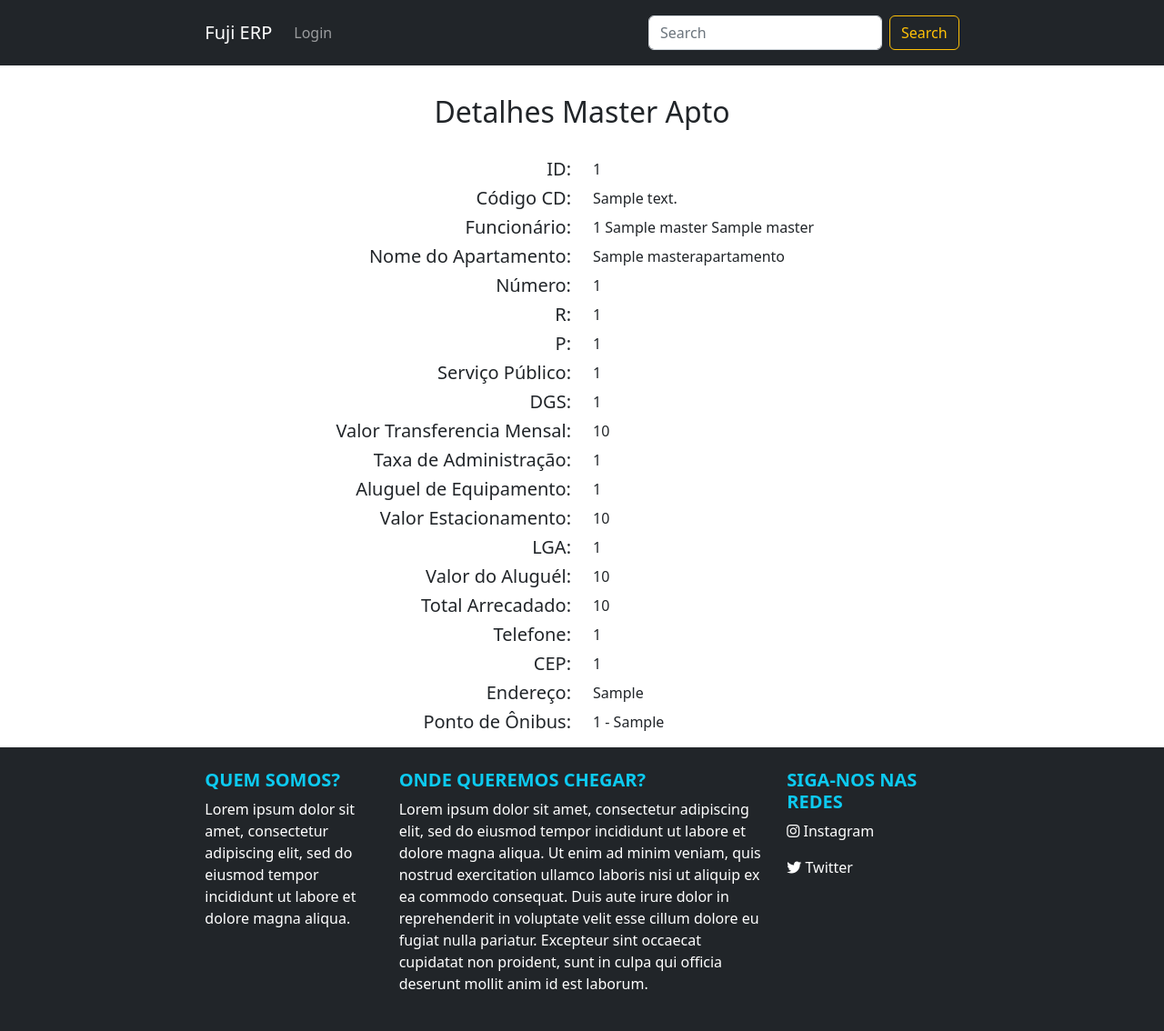
After one commit to emilioeiji/fuji-erp, a Django app: page /cadastro/detalhar-mt-apto/1/ in a window 1280 px wide. The commit adds this page. Shown: the whole page at 91% size. Run offline with Django 4.2, Linux system fonts and the light colour scheme; tables that the repository leaves empty hold one stand-in row (values such as "Sample post"); some libraries are stand-ins or nearby versions.

Commit message:
Implementando detalhar Mt Apartamentos

```diff
--- a/cadastro/models.py
+++ b/cadastro/models.py
@@ -264,7 +264,7 @@ class MasterApartamentos(models.Model):
     telefone = models.IntegerField()
     cep = models.IntegerField()
     endereco = models.CharField(max_length=30)
-    pontoOnibus = models.CharField(max_length=10, blank=True, null=True)
+    pontoOnibus = models.ForeignKey(PontoOnibus, on_delete=models.PROTECT)
 
     def __str__(self):
         return str(self.codigoEmpregado)
--- /dev/null
+++ b/cadastro/templates/cadastro/detalhar_mt_apto.html
@@ -0,0 +1,122 @@
+{% extends 'cadastro_base.html' %}
+{% load static %}
+{% load widget_tweaks %}
+
+{% block title %} Cadastro Master {% endblock %}
+
+{% block content %}
+
+    <div class="container">
+        <div class="main">
+            <div class="py-4 text-center">
+                <h2>Detalhes Master Apto</h2>
+            </div>
+
+            <div class="row g-5 justify-content-center">
+                <div class="col-xl-6 col-md-6">
+
+                    <div class="row position-relative">
+                        <div class="col text-end"><h5>ID:</h5></div>
+                        <div class="col">{{ mt_apto.numero }}</div>
+                    </div>
+
+                    <div class="row position-relative">
+                        <div class="col text-end"><h5>Código CD:</h5></div>
+                        <div class="col">{{ mt_apto.propriedadesCD }}</div>
+                    </div>
+
+                    <div class="row position-relative">
+                        <div class="col text-end"><h5>Funcionário:</h5></div>
+                        <div class="col">{{ mt_apto.codigoEmpregado }}</div>
+                    </div>
+
+                    <div class="row position-relative">
+                        <div class="col text-end"><h5>Nome do Apartamento:</h5></div>
+                        <div class="col">{{ mt_apto.nomeApartamento }}</div>
+                    </div>
+
+                    <div class="row position-relative">
+                        <div class="col text-end"><h5>Número:</h5></div>
+                        <div class="col">{{ mt_apto.numeroApartamento }}</div>
+                    </div>
+
+                    <div class="row position-relative">
+                        <div class="col text-end"><h5>R:</h5></div>
+                        <div class="col">{{ mt_apto.r }}</div>
+                    </div>
+
+                    <div class="row position-relative">
+                        <div class="col text-end"><h5>P:</h5></div>
+                        <div class="col">{{ mt_apto.p }}</div>
+                    </div>
+
+                    <div class="row position-relative">
+                        <div class="col text-end"><h5>Serviço Público:</h5></div>
+                        <div class="col">{{ mt_apto.custoServicoPublico }}</div>
+                    </div>
+
+                    <div class="row position-relative">
+                        <div class="col text-end"><h5>DGS:</h5></div>
+                        <div class="col">{{ mt_apto.dgs }}</div>
+                    </div>
+
+                    <div class="row position-relative">
+                        <div class="col text-end"><h5>Valor Transferencia Mensal:</h5></div>
+                        <div class="col">{{ mt_apto.valorTransferenciaMEnsal }}</div>
+                    </div>
+
+                    <div class="row position-relative">
+                        <div class="col text-end"><h5>Taxa de Administração:</h5></div>
+                        <div class="col">{{ mt_apto.taxaAdministracao }}</div>
+                    </div>
+
+                    <div class="row position-relative">
+                        <div class="col text-end"><h5>Aluguel de Equipamento:</h5></div>
+                        <div class="col">{{ mt_apto.alugelEquipamento }}</div>
+                    </div>
+
+                    <div class="row position-relative">
+                        <div class="col text-end"><h5>Valor Estacionamento:</h5></div>
+                        <div class="col">{{ mt_apto.valorEstacionamento }}</div>
+                    </div>
+
+                    <div class="row position-relative">
+                        <div class="col text-end"><h5>LGA:</h5></div>
+                        <div class="col">{{ mt_apto.lga }}</div>
+                    </div>
+
+                    <div class="row position-relative">
+                        <div class="col text-end"><h5>Valor do Aluguél:</h5></div>
+                        <div class="col">{{ mt_apto.valorAluguel }}</div>
+                    </div>
+
+                    <div class="row position-relative">
+                        <div class="col text-end"><h5>Total Arrecadado:</h5></div>
+                        <div class="col">{{ mt_apto.totalArrecadado }}</div>
+                    </div>
+
+                    <div class="row position-relative">
+                        <div class="col text-end"><h5>Telefone:</h5></div>
+                        <div class="col">{{ mt_apto.telefone }}</div>
+                    </div>
+
+                    <div class="row position-relative">
+                        <div class="col text-end"><h5>CEP:</h5></div>
+                        <div class="col">{{ mt_apto.cep }}</div>
+                    </div>
+
+                    <div class="row position-relative">
+                        <div class="col text-end"><h5>Endereço:</h5></div>
+                        <div class="col">{{ mt_apto.endereco }}</div>
+                    </div>
+
+                    <div class="row position-relative">
+                        <div class="col text-end"><h5>Ponto de Ônibus:</h5></div>
+                        <div class="col">{{ mt_apto.pontoOnibus }}</div>
+                    </div>
+
+                </div>
+            </div>
+        </div>
+    </div>
+{% endblock %}
--- a/cadastro/templates/cadastro/listar_mt.html
+++ b/cadastro/templates/cadastro/listar_mt.html
@@ -9,13 +9,13 @@
 
     <div class="container">
         <h1>Lista MT</h1>
-        <a href="{% url 'cadastro_master' %}" class="btn btn-primary">Adicionar Funcionário</a>
+        <a href="{% url 'cadastro_master' %}" class="btn btn-primary mb-3">Adicionar Funcionário</a>
         <table class="table table-bordered">
             <thead>
                 <th>Código</th>
                 <th>Funcionário</th>
                 <th>和名</th>
-                <td>FJ</th>
+                <th>FJ</th>
                 <th>Grupo</th>
                 <th>Turno</th>
                 <th>Função</th>
--- a/cadastro/urls.py
+++ b/cadastro/urls.py
@@ -6,9 +6,17 @@ from . import views
 
 urlpatterns = [
     path('master/', views.cadastro_master, name='cadastro_master'),
+    path('master_apto/', views.cadastro_master_apto, name='cadastro_master_apto'),
     path('listar_mt', views.listar_mt, name='listar_mt'),
+    path('listar_mt_apto', views.listar_mt_apto, name='listar_mt_apto'),
     path('editar-master/<int:codigo_empregado>/',
          views.editar_master, name='editar_master'),
+    path('editar-master-apto/<int:numero_apto>/',
+         views.editar_master_apto, name='editar_master_apto'),
     path('excluir-master/<int:codigo_empregado>/',
          views.excluir_master, name='excluir_master'),
+    path('excluir-master-apto/<int:numero_apto>/',
+         views.excluir_master_apto, name='excluir_master_apto'),
+    path('detalhar-mt-apto/<int:numero_apto>/', views.detalhar_mt_apto,
+         name='detalhar_mt_apto'),
 ] + static(settings.STATIC_URL, document_root=settings.STATIC_ROOT)
--- a/cadastro/views.py
+++ b/cadastro/views.py
@@ -1,9 +1,9 @@
 from django.contrib import messages
 from django.http import HttpResponse
-from django.shortcuts import redirect, render
+from django.shortcuts import get_object_or_404, redirect, render
 
-from .master_form import MasterForm
-from .models import Master
+from .master_form import MasterApForm, MasterForm
+from .models import Master, MasterApartamentos
 
 
 def cadastro_master(request):
@@ -101,3 +101,88 @@ def excluir_master(request, codigo_empregado):
         return redirect('listar_mt')
 
     return render(request, 'cadastro/excluir_master.html', {'master': master})
+
+
+def listar_mt_apto(request):
+    mt_aptos = MasterApartamentos.objects.all().order_by('codigoEmpregado')
+
+    context = {
+        'mt_aptos': mt_aptos,
+    }
+
+    return render(request, 'cadastro/listar_mt_apto.html', context)
+
+
+def cadastro_master_apto(request):
+    if request.method == 'POST':
+
+        mt = MasterApForm(request.POST, request.FILES)
+
+        if mt.is_valid():
+
+            master = MasterApartamentos(
+                codigoEmpregado=mt.cleaned_data['codigoEmpregado'],
+                propriedadesCD=mt.cleaned_data['propriedadesCD'],
+                nomeApartamento=mt.cleaned_data['nomeApartamento'],
+                numeroApartamento=mt.cleaned_data['numeroApartamento'],
+                r=mt.cleaned_data['r'],
+                p=mt.cleaned_data['p'],
+                custoServicoPublico=mt.cleaned_data['custoServicoPublico'],
+                dgs=mt.cleaned_data['dgs'],
+                valorTransferenciaMEnsal=mt.cleaned_data['valorTransferenciaMEnsal'],
+                taxaAdministracao=mt.cleaned_data['taxaAdministracao'],
+                alugelEquipamento=mt.cleaned_data['alugelEquipamento'],
+                valorEstacionamento=mt.cleaned_data['valorEstacionamento'],
+                lga=mt.cleaned_data['lga'],
+                valorAluguel=mt.cleaned_data['valorAluguel'],
+                totalArrecadado=mt.cleaned_data['totalArrecadado'],
+                telefone=mt.cleaned_data['telefone'],
+                cep=mt.cleaned_data['cep'],
+                endereco=mt.cleaned_data['endereco'],
+                pontoOnibus=mt.cleaned_data['pontoOnibus'],
+            )
+
+            master.save()
+            return redirect('cadastro_master_apto')
+        else:
+            errors = mt.errors.as_data()
+            error_messages = []
+            for field, error_list in errors.items():
+                for error in error_list:
+                    error_messages.append(f"{field}: {error}")
+            error_message = "<br>".join(error_messages)
+            return HttpResponse(f"Erro: {error_message}")
+
+    else:
+        return render(request, 'cadastro/cadastro_master_apto.html', {'form': MasterApForm()})
+
+
+def editar_master_apto(request, numero_apto):
+    master = MasterApartamentos.objects.get(numero=numero_apto)
+    form = MasterApForm(instance=master)
+
+    if request.method == 'POST':
+        form = MasterApForm(request.POST, instance=master)
+        if form.is_valid():
+            form.save()
+            messages.success(request, 'Informações atualizadas com sucesso.')
+            return redirect('listar_mt_apto')
+
+    return render(request, 'cadastro/editar_master_apto.html', {'form': form, 'master': master})
+
+
+def excluir_master_apto(request, numero_apto):
+    master = MasterApartamentos.objects.get(numero=numero_apto)
+
+    if request.method == 'POST':
+        master.delete()
+        messages.success(request, 'Cadastro excluído com sucesso.')
+        return redirect('listar_mt_apto')
+
+    return render(request, 'cadastro/excluir_master_apto.html', {'master': master})
+
+
+def detalhar_mt_apto(request, numero_apto):
+    mt_apto = get_object_or_404(MasterApartamentos, numero=numero_apto)
+    context = {'mt_apto': mt_apto}
+    return render(request, 'cadastro/detalhar_mt_apto.html', context)
--- a/templates/navbar.html
+++ b/templates/navbar.html
@@ -17,7 +17,7 @@
                         </a>
                         <ul class="dropdown-menu" aria-labelledby="navbarCadastro">
                             <li><a class="dropdown-item" href="{% url 'listar_mt' %}">MT</a></li>
-                            <li><a class="dropdown-item" href="{% url 'listar_mt' %}">MT Apartamentos</a></li>
+                            <li><a class="dropdown-item" href="{% url 'listar_mt_apto' %}">MT Apartamentos</a></li>
                             <li><hr class="dropdown-divider"></li>
                             <li><a class="dropdown-item" href="#">Dados</a></li>
                         </ul>
```
Also changed, not shown: cadastro/master_form.py (+75 -3 lines), cadastro/templates/cadastro/cadastro_master_apto.html (added, +43 -0 lines), cadastro/templates/cadastro/listar_mt_apto.html (added, +45 -0 lines), cadastro/migrations/0006_alter_masterapartamentos_pontoonibus.py (added), cadastro/migrations/0007_remove_masterapartamentos_numero_and_more.py (added), cadastro/migrations/0008_remove_masterapartamentos_id_and_more.py (added).
